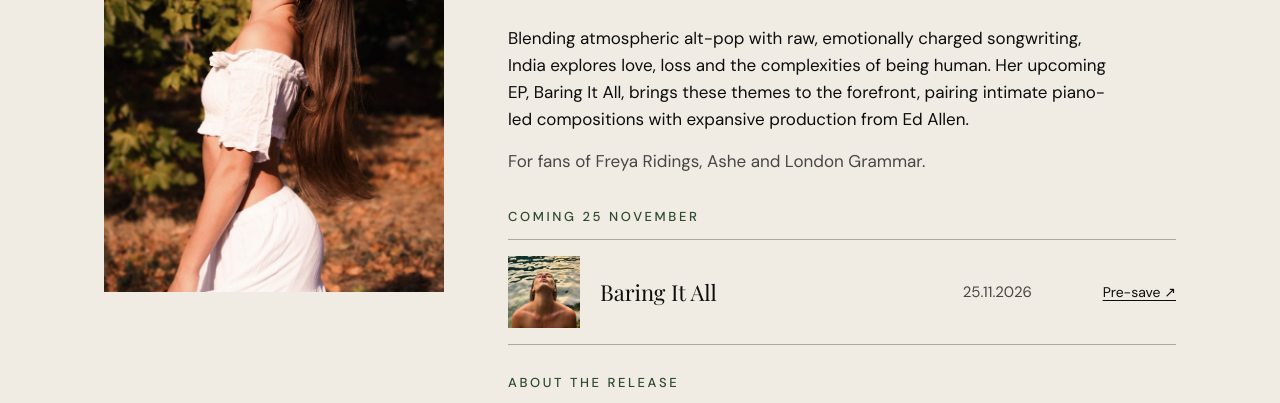
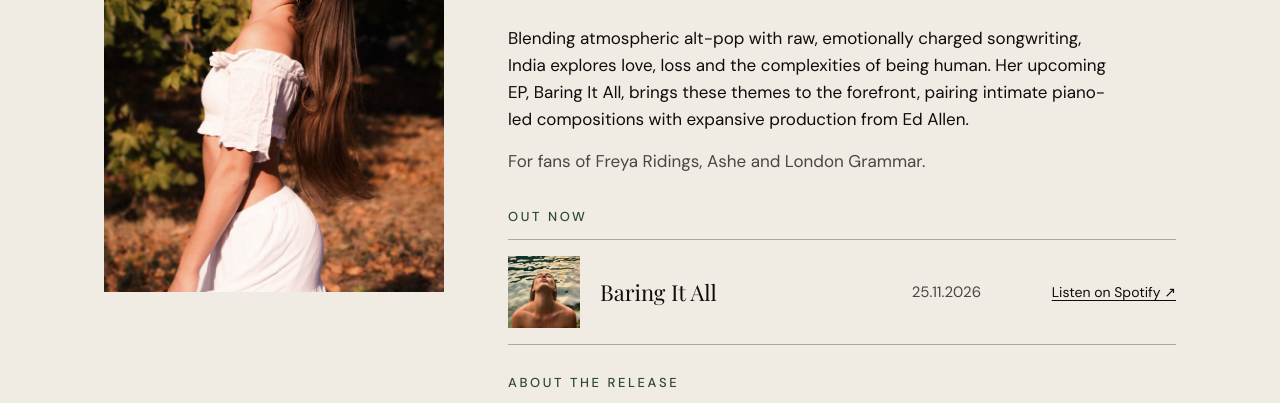
Before and after one commit to arditoldn-music/ardito-site, a plain HTML site: page artist-india-button.html in a window 1280 px wide. Shown: the part 325-728 px from the top of the page. Drawn offline with nearby package versions, Linux system fonts and the light colour scheme.

Commit message:
Update artist-india-button.html

```diff
--- a/artist-india-button.html
+++ b/artist-india-button.html
@@ -47,9 +47,11 @@
       <p>Blending atmospheric alt-pop with raw, emotionally charged songwriting, India explores love, loss and the complexities of being human. Her upcoming EP, Baring It All, brings these themes to the forefront, pairing intimate piano-led compositions with expansive production from Ed Allen.</p>
       <p class="muted">For fans of Freya Ridings, Ashe and London Grammar.</p>
     </div>
-    <p class="label sub">Coming 25 November</p>
+    <!-- CHANGED (1 of 2): label was "Coming 25 November" -->
+    <p class="label sub">Out now</p>
     <ul class="released">
-      <li><img src="/images/baring-it-all-cover.jpg" alt="Baring It All cover art" width="72" height="72"><span class="t">Baring It All</span><span class="d">25.11.2026</span><a class="link" href="https://distrokid.com/hyperfollow/indiabutton/baring-it-all?ref=release" target="_blank" rel="noopener">Pre-save ↗</a></li>
+      <li><img src="/images/baring-it-all-cover.jpg" alt="Baring It All cover art" width="72" height="72"><span class="t">Baring It All</span><span class="d">25.11.2026</span><!-- CHANGED (2 of 2): link was the pre-save, now Spotify -->
+<a class="link" href="https://open.spotify.com/track/6PHGU8qIwxsPh6FxxURGNs" target="_blank" rel="noopener">Listen on Spotify ↗</a></li>
     </ul>
     <div class="prose">
       <p class="label sub">About the release</p>
```
